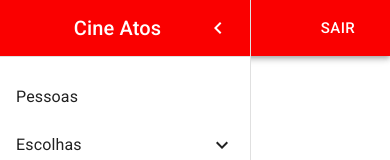
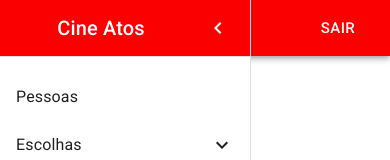
Before and after one commit to CompCult/cineAtos, a React (Create React App) app: page / in a window 390 px wide. Both pictures are taken after a click on the button 24 px from the left and 28 px from the top of the page. Shown: the top 160 px of the page. Built offline with nearby package versions, Linux system fonts and the light colour scheme.

Commit message:
melhoria do nome cineAtos no Drawer

```diff
--- a/src/menu/Drawer.js
+++ b/src/menu/Drawer.js
@@ -11,11 +11,6 @@ import Breadcrumb from './Breadcrumb.js'
 const useStyles = makeStyles(theme => ({
   drawerPaper: {
     width: 250,
-  },
-  drawerTitle : {
-    display: 'flex',
-    padding: '0 14%',
-    alignItems: 'center',
   },
   drawerHeader: {
     display: 'flex',
@@ -48,7 +43,7 @@ function PersistentDrawerLeft() {
         }}
       >
         <div id='redColor' className={classes.drawerHeader}>
-          <div className={classes.drawerTitle}>
+          <div id="drawerTitle">
             <Typography variant="h6" noWrap>
               Cine Atos
             </Typography>
--- a/src/menu/NavigationMenu.css
+++ b/src/menu/NavigationMenu.css
@@ -22,3 +22,8 @@
     background-color: #fa0000;
     color: white;
 }
+
+#drawerTitle {
+    margin: 0 auto;
+    width: 50%;
+}
```
